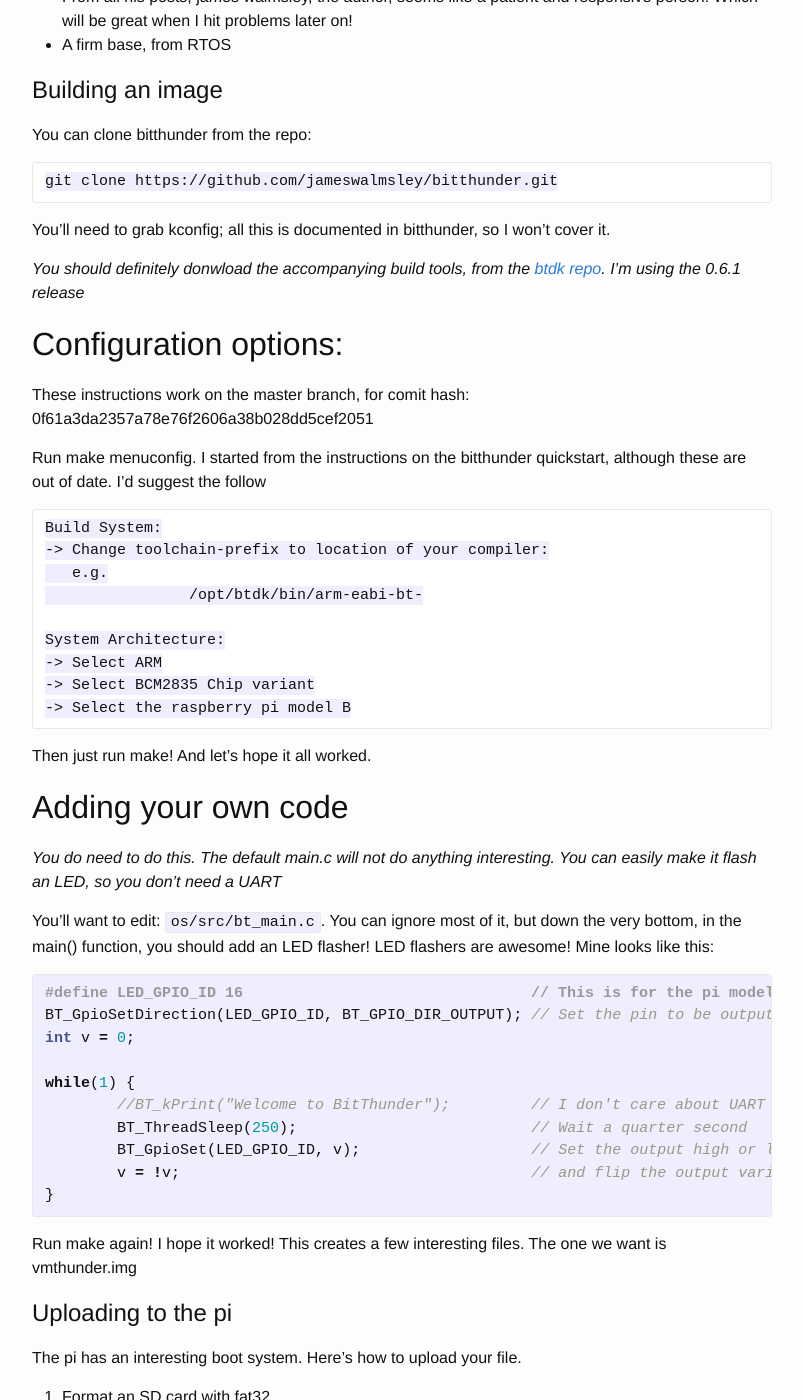
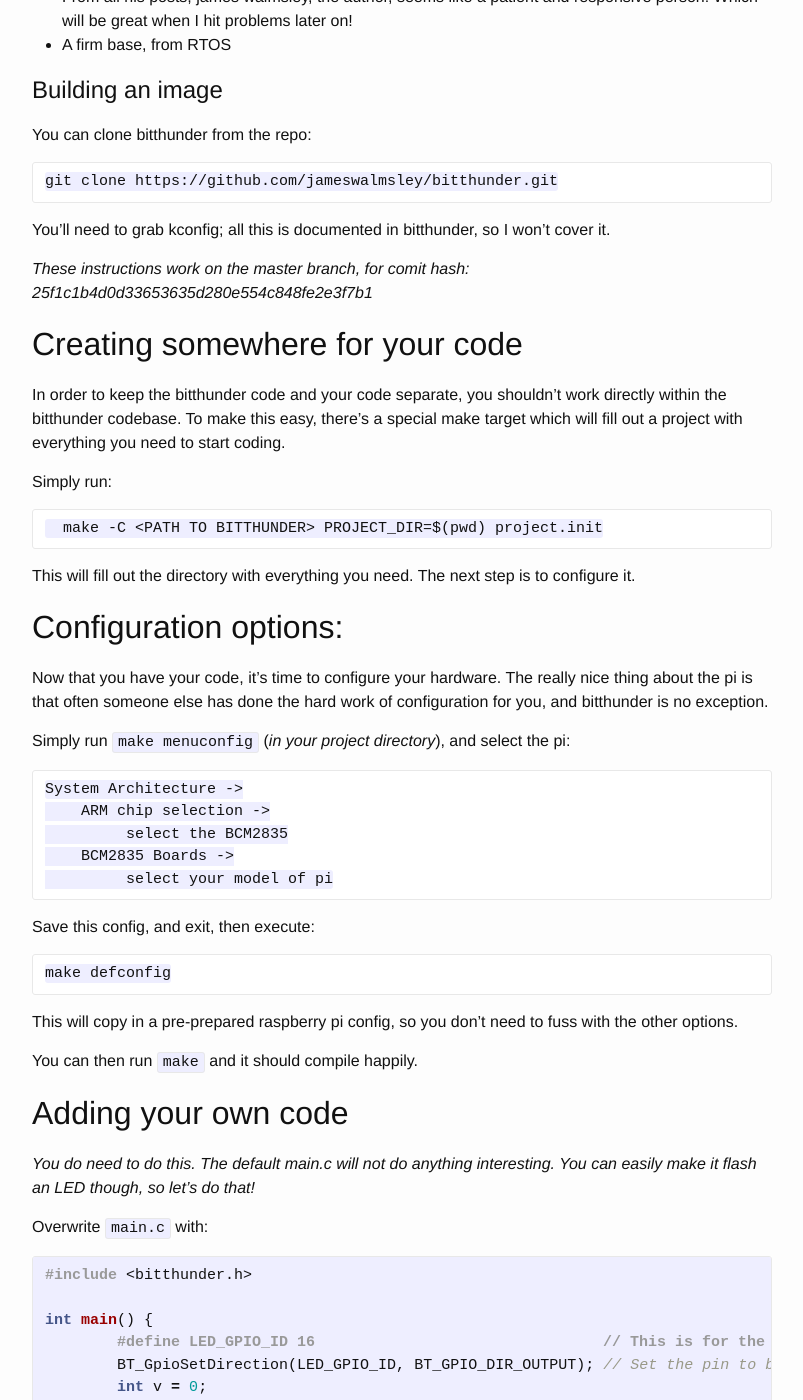
Before and after one commit to ririw/ririw.github.io, a Jekyll site: the page built from _posts/2015-06-27-raspberry-pi-bitthunder.markdown, in a window 1280 px wide and 1400 px high, scrolled down 431 px. Shown: the whole window, without its empty margins (238-1041 px from the left). Built offline with Jekyll 4.4.1, drawn with Linux system fonts in a browser that asks for light colours; some of the changed text lies outside the part shown.

Commit message:
rewrite for new approach

```diff
--- a/_posts/2015-06-27-raspberry-pi-bitthunder.markdown
+++ b/_posts/2015-06-27-raspberry-pi-bitthunder.markdown
@@ -24,42 +24,55 @@
 
 You'll need to grab kconfig; all this is documented in bitthunder, so I won't cover it.
 
-*You should definitely donwload the accompanying build tools, from the [btdk repo](https://github.com/bitthunder-toolchain/btdk/releases/tag/btdk-0.6.1). I'm using the 0.6.1 release*
+_These instructions work on the master branch, for comit hash: 25f1c1b4d0d33653635d280e554c848fe2e3f7b1_
+
+## Creating somewhere for your code
+
+In order to keep the bitthunder code and your code separate, you shouldn't work directly within the bitthunder codebase. To make this easy, there's a special make target which will fill out a project with everything you need to start coding.
+
+Simply run:
+
+      make -C <PATH TO BITTHUNDER> PROJECT_DIR=$(pwd) project.init
+
+This will fill out the directory with everything you need. The next step is to configure it.
 
 ## Configuration options:
+Now that you have your code, it's time to configure your hardware. The really nice thing about the pi is that often someone else has done the hard work of configuration for you, and bitthunder is no exception.
 
-These instructions work on the master branch, for comit hash: 0f61a3da2357a78e76f2606a38b028dd5cef2051
+Simply run `make menuconfig` (_in your project directory_), and select the pi:
 
-Run make menuconfig. I started from the instructions on the bitthunder quickstart, although these are out of date. I'd suggest the follow
+    System Architecture ->
+        ARM chip selection ->
+             select the BCM2835
+        BCM2835 Boards ->
+             select your model of pi
 
-	Build System:
-	-> Change toolchain-prefix to location of your compiler:
-	   e.g.
-			/opt/btdk/bin/arm-eabi-bt-
+Save this config, and exit, then execute:
 
-	System Architecture:
-	-> Select ARM
-	-> Select BCM2835 Chip variant
-	-> Select the raspberry pi model B
+    make defconfig
 
+This will copy in a pre-prepared raspberry pi config, so you don't need to fuss with the other options.
 
-Then just run make! And let's hope it all worked.
+You can then run `make` and it should compile happily.
 
 ## Adding your own code
-*You do need to do this. The default main.c will not do anything interesting. You can easily make it flash an LED, so you don't need a UART*
+*You do need to do this. The default main.c will not do anything interesting. You can easily make it flash an LED though, so let's do that!*
 
-You'll want to edit: `os/src/bt_main.c`. You can ignore most of it, but down the very bottom, in the main() function, you should add an LED flasher! LED flashers are awesome! Mine looks like this:
+Overwrite `main.c` with:
+{% highlight c %}
+#include <bitthunder.h>
 
-{% highlight c %}
-#define LED_GPIO_ID 16                                // This is for the pi model B
-BT_GpioSetDirection(LED_GPIO_ID, BT_GPIO_DIR_OUTPUT); // Set the pin to be output
-int v = 0;
+int main() {
+	#define LED_GPIO_ID 16                                // This is for the pi model B
+	BT_GpioSetDirection(LED_GPIO_ID, BT_GPIO_DIR_OUTPUT); // Set the pin to be output
+	int v = 0;
 
-while(1) {
-	//BT_kPrint("Welcome to BitThunder");         // I don't care about UART
-	BT_ThreadSleep(250);                          // Wait a quarter second
-	BT_GpioSet(LED_GPIO_ID, v);                   // Set the output high or low
-	v = !v;                                       // and flip the output variable
+	while(1) {
+		//BT_kPrint("Welcome to BitThunder");         // I don't care about UART
+		BT_ThreadSleep(250);                          // Wait a quarter second
+		BT_GpioSet(LED_GPIO_ID, v);                   // Set the output high or low
+		v = !v;                                       // and flip the output variable
+	}
 }
 {% endhighlight %}
 
@@ -83,4 +96,15 @@
 
 If you had trouble, I've added my own kernel images, that I've confirmed working on my pi. Just decompress onto your SD card.
 
+- [For a raspberry pi model a]({{ site.url }}/assets/pi-a-image.tar.gz)
 - [For a raspberry pi model b]({{ site.url }}/assets/pi-b-image.tar.gz)
+
+I also sometimes found uploads would fail. Probably because I didn't have a good SD card, and I never unmounted it properly.
+Anyway, in these cases, copying the image onto the SD card and going again normally did it.
+
+And now, a photo of it working! Working is awesome!
+
+![Blinking]({{ site.url }}/assets/blinky.gif)
+
+Notice that only one of them has an SD card. I didn't have two lying around, but once the program is in RAM, it runs happily without the card. Just an interesting difference
+between Linux and a more bare-bones OS. Although that said, Linux doesn't crash right away when you yank the HDD either.
```
Also changed, not shown: 3 other files.
